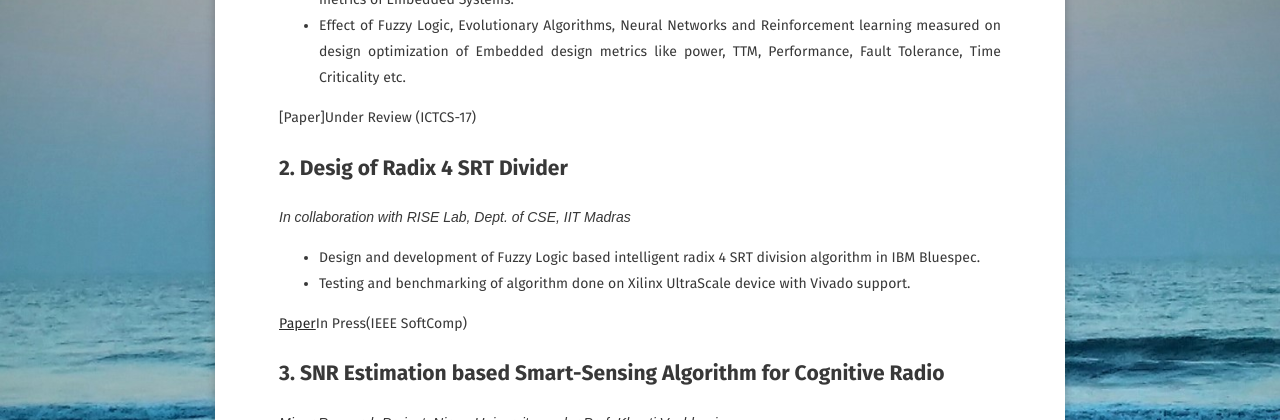
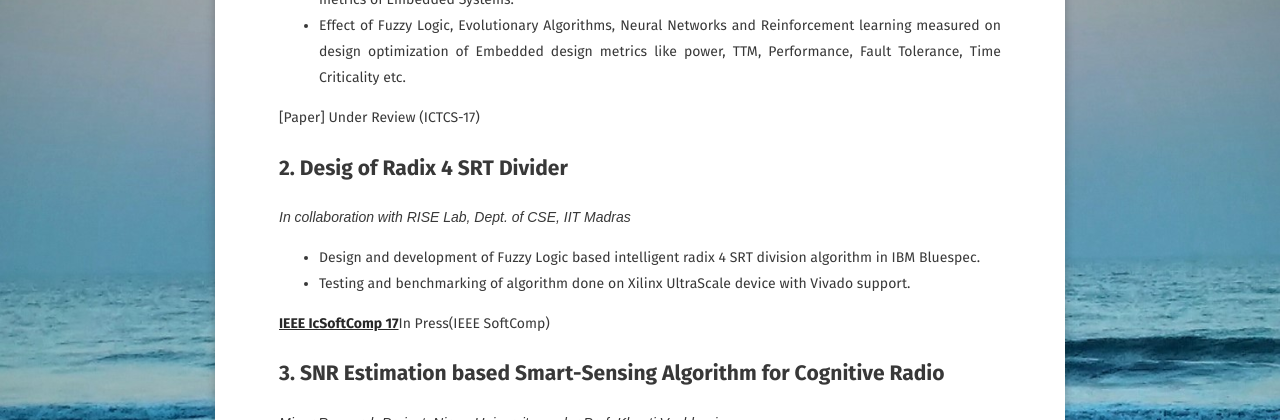
Before and after one commit to jontitalukdar/jontitalukdar.github.io_x, a Jekyll site: the page built from research.md, in a window 1280 px wide and 900 px high, scrolled down 1911 px. Shown: the part 151-571 px from the top of the window. Built offline with Jekyll 4.4.1, drawn with Linux system fonts in a browser that asks for light colours; some web fonts are replaced; comment, search, counter and statistics services are not loaded.

Commit message:
Update research.md

```diff
--- a/research.md
+++ b/research.md
@@ -49,14 +49,14 @@ feature: https://jontitalukdar.github.io/assets/img/res.jpg
 * The objective is to model the effect of Computational Intelligence and Soft Computing methods on design metrics of Embedded Systems.
 * Effect of Fuzzy Logic, Evolutionary Algorithms, Neural Networks and Reinforcement learning measured on design optimization of Embedded design metrics like power, TTM, Performance, Fault Tolerance, Time Criticality etc.
 
-[Paper]Under Review (ICTCS-17)
+[Paper] Under Review (ICTCS-17)
 
 ## 2. Desig of Radix 4 SRT Divider
 *In collaboration with RISE Lab, Dept. of CSE, IIT Madras*
 * Design and development of Fuzzy Logic based intelligent radix 4 SRT division algorithm in IBM Bluespec.
 * Testing and benchmarking of algorithm done on Xilinx UltraScale device with Vivado support.
 
-[Paper](assets/softcomp.pdf)In Press(IEEE SoftComp)
+[**IEEE IcSoftComp 17**](assets/softcomp.pdf)In Press(IEEE SoftComp)
 
 ## 3. SNR Estimation based Smart-Sensing Algorithm for Cognitive Radio
 *Minor Research Project, Nirma University; under Prof. Khyati Vachhani*
```
